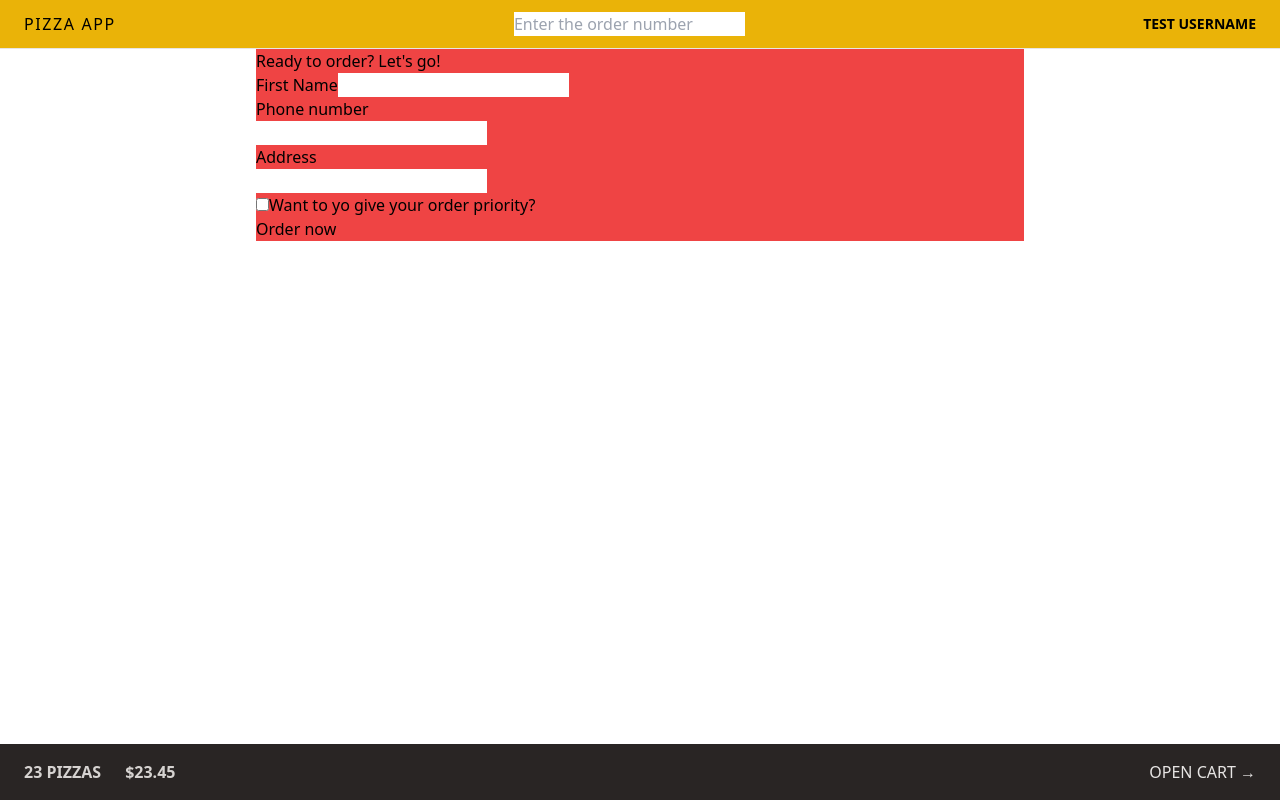
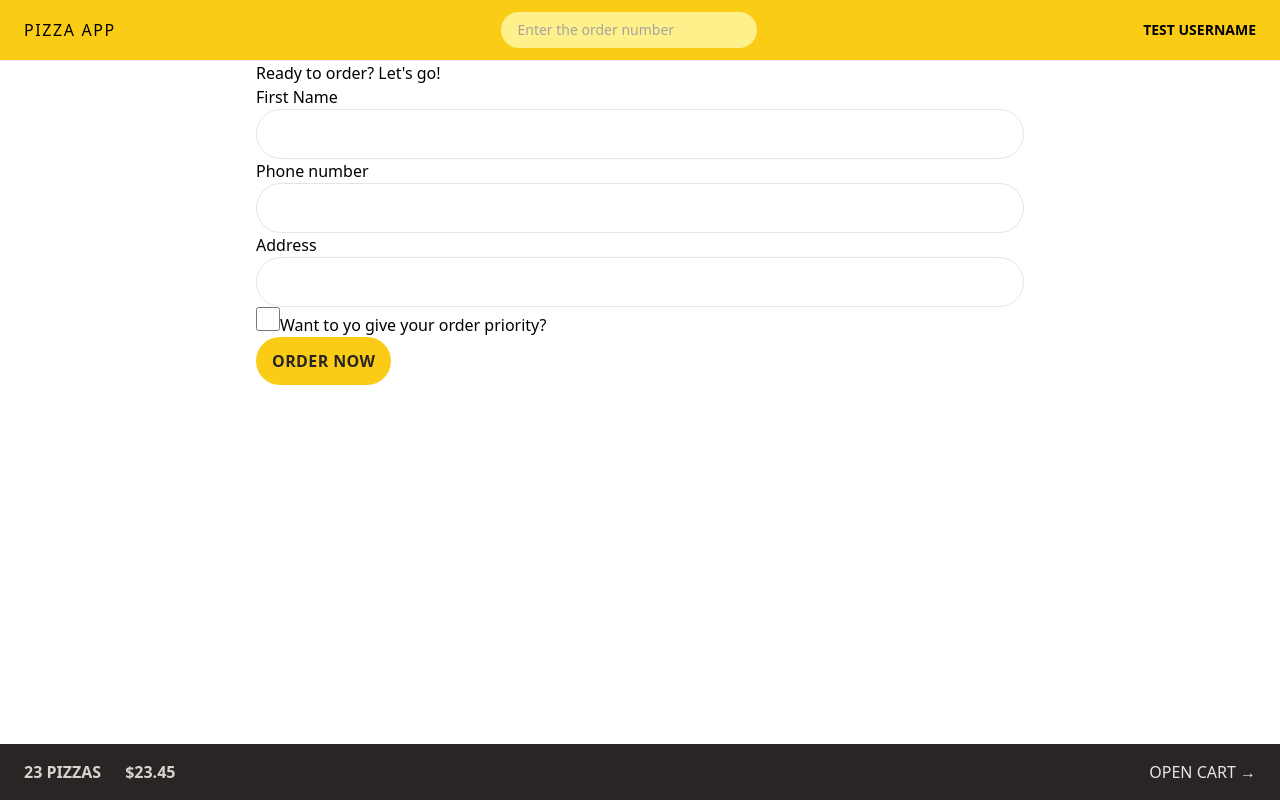
Before and after one commit to sahil-sth/pizza-order, a React (Vite) app: page /order/new in a window 1280 px wide. Built offline with nearby package versions, Linux system fonts and the light colour scheme.

Commit message:
Add more tailwindcss styling

```diff
--- a/src/features/cart/Cart.jsx
+++ b/src/features/cart/Cart.jsx
@@ -1,23 +1,23 @@
-import { Link } from 'react-router-dom';
+import { Link } from "react-router-dom";
 
 const fakeCart = [
   {
     pizzaId: 12,
-    name: 'Mediterranean',
+    name: "Mediterranean",
     quantity: 2,
     unitPrice: 16,
     totalPrice: 32,
   },
   {
     pizzaId: 6,
-    name: 'Vegetale',
+    name: "Vegetale",
     quantity: 1,
     unitPrice: 13,
     totalPrice: 13,
   },
   {
     pizzaId: 11,
-    name: 'Spinach and Mushroom',
+    name: "Spinach and Mushroom",
     quantity: 1,
     unitPrice: 15,
     totalPrice: 15,
@@ -29,7 +29,9 @@
 
   return (
     <div>
-      <Link to="/menu">&larr; Back to menu</Link>
+      <Link to="/menu" className="tex-sm text-blue-500 hover:text-blue-600">
+        &larr; Back to menu
+      </Link>
 
       <h2>Your cart, %NAME%</h2>
 
--- a/src/features/order/CreateOrder.jsx
+++ b/src/features/order/CreateOrder.jsx
@@ -10,7 +10,7 @@
 // https://uibakery.io/regex-library/phone-number
 const isValidPhone = (str) =>
   /^\+?\d{1,4}?[-.\s]?\(?\d{1,3}?\)?[-.\s]?\d{1,4}[-.\s]?\d{1,4}[-.\s]?\d{1,9}$/.test(
-    str
+    str,
   );
 
 const fakeCart = [
@@ -50,13 +50,13 @@
       <Form method="POST" action="">
         <div>
           <label>First Name</label>
-          <input type="text" name="customer" required />
+          <input type="text" name="customer" className="input" required />
         </div>
 
         <div>
           <label>Phone number</label>
           <div>
-            <input type="tel" name="phone" required />
+            <input type="tel" name="phone" required className="input" />
           </div>
           {formErrors?.phone && <p>{formErrors.phone}</p>}
         </div>
@@ -64,12 +64,13 @@
         <div>
           <label>Address</label>
           <div>
-            <input type="text" name="address" required />
+            <input type="text" className="input" name="address" required />
           </div>
         </div>
 
         <div>
           <input
+            className="h-6 w-6 accent-yellow-400 focus:outline-none focus:ring-yellow-400 focus:ring-offset-2"
             type="checkbox"
             name="priority"
             id="priority"
@@ -81,7 +82,10 @@
 
         <div>
           <input name="cart" type="hidden" value={JSON.stringify(cart)} />
-          <button disabled={isSubmitting}>
+          <button
+            disabled={isSubmitting}
+            className="focus:bg-yello-300 inline-block rounded-full bg-yellow-400 px-4 py-3 font-semibold uppercase tracking-wide text-stone-800 transition-colors duration-300 hover:bg-yellow-300 focus:outline-none focus:ring focus:ring-yellow-300 focus:ring-offset-2 disabled:cursor-not-allowed"
+          >
             {isSubmitting ? "Placing order..." : "Order now"}
           </button>
         </div>
@@ -105,8 +109,9 @@
     errors.phone = "Please provide the correct phone number";
   // checking if the errors object has any values
   if (Object.keys(errors).length > 0) return errors;
-  const newOrder = await createOrder(order);
-  return redirect(`/order/${newOrder.id}`);
+  // const newOrder = await createOrder(order);
+  // return redirect(`/order/${newOrder.id}`);
+  return null;
 }
 
 export default CreateOrder;
--- a/src/features/order/SearchOrder.jsx
+++ b/src/features/order/SearchOrder.jsx
@@ -16,6 +16,7 @@
         placeholder="Enter the order number"
         value={query}
         onChange={(e) => setQuery(e.target.value)}
+        className="w-28 rounded-full bg-yellow-200 px-4 py-2 text-sm transition-all duration-300 placeholder:text-stone-400 focus:outline-none focus:ring-yellow-500 focus:ring-opacity-50 sm:w-64 sm:focus:w-72"
       />
     </form>
   );
--- a/src/index.css
+++ b/src/index.css
@@ -2,41 +2,48 @@
 @tailwind components;
 @tailwind utilities;
 
-/* body {
-  font-family: system-ui, -apple-system, BlinkMacSystemFont, "Segoe UI", Roboto,
-    Oxygen, Ubuntu, Cantarell, "Open Sans", "Helvetica Neue", sans-serif;
-  background-color: #f7f7f7;
-  color: #444;
+@layer components {
+  .input {
+    @apply w-full rounded-full border border-stone-200 bg-white px-4 py-2 transition-all duration-300 focus:outline-none focus:ring-yellow-400 md:px-6 md:py-3;
+  }
 }
-
-.layout {
-  display: grid;
-  grid-template-rows: auto 1fr auto;
-  gap: 32px;
-  height: 100dvh;
-} */
 
 /* https://dev.to/afif/i-made-100-css-loaders-for-your-next-project-4eje */
 .loader {
   width: 45px;
   aspect-ratio: 0.75;
   --c: no-repeat linear-gradient(#333 0 0);
-  background: var(--c) 0% 50%, var(--c) 50% 50%, var(--c) 100% 50%;
+  background:
+    var(--c) 0% 50%,
+    var(--c) 50% 50%,
+    var(--c) 100% 50%;
   background-size: 20% 50%;
   animation: loading 1s infinite linear;
 }
 
 @keyframes loading {
   20% {
-    background-position: 0% 0%, 50% 50%, 100% 50%;
+    background-position:
+      0% 0%,
+      50% 50%,
+      100% 50%;
   }
   40% {
-    background-position: 0% 100%, 50% 0%, 100% 50%;
+    background-position:
+      0% 100%,
+      50% 0%,
+      100% 50%;
   }
   60% {
-    background-position: 0% 50%, 50% 100%, 100% 0%;
+    background-position:
+      0% 50%,
+      50% 100%,
+      100% 0%;
   }
   80% {
-    background-position: 0% 50%, 50% 50%, 100% 100%;
+    background-position:
+      0% 50%,
+      50% 50%,
+      100% 100%;
   }
 }
--- a/src/ui/AppLayout.jsx
+++ b/src/ui/AppLayout.jsx
@@ -13,7 +13,7 @@
       {isLoading && <Loading />}
       <Header />
       <div className="overflow-scroll">
-        <main className="mx-auto max-w-3xl bg-red-500">{<Outlet />}</main>
+        <main className="mx-auto max-w-3xl">{<Outlet />}</main>
       </div>
 
       <CartOverview />
--- a/src/ui/Header.jsx
+++ b/src/ui/Header.jsx
@@ -4,7 +4,7 @@
 
 function Header() {
   return (
-    <header className="flex items-center justify-between border-b border-stone-200 bg-yellow-500 px-4 py-3 uppercase sm:px-6">
+    <header className="flex items-center justify-between border-b border-stone-200 bg-yellow-400 px-4 py-3 uppercase sm:px-6">
       <Link to="/" className="tracking-widest">
         Pizza App
       </Link>
```
